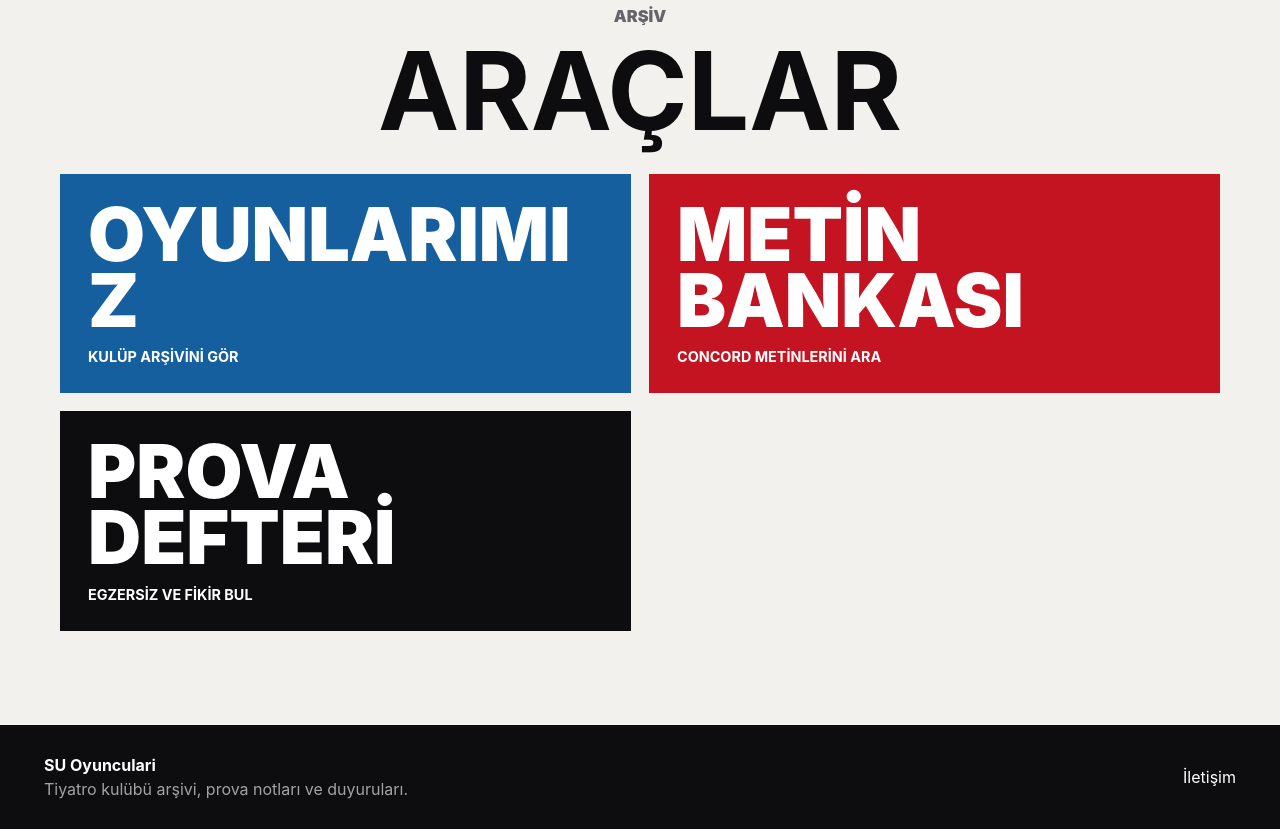
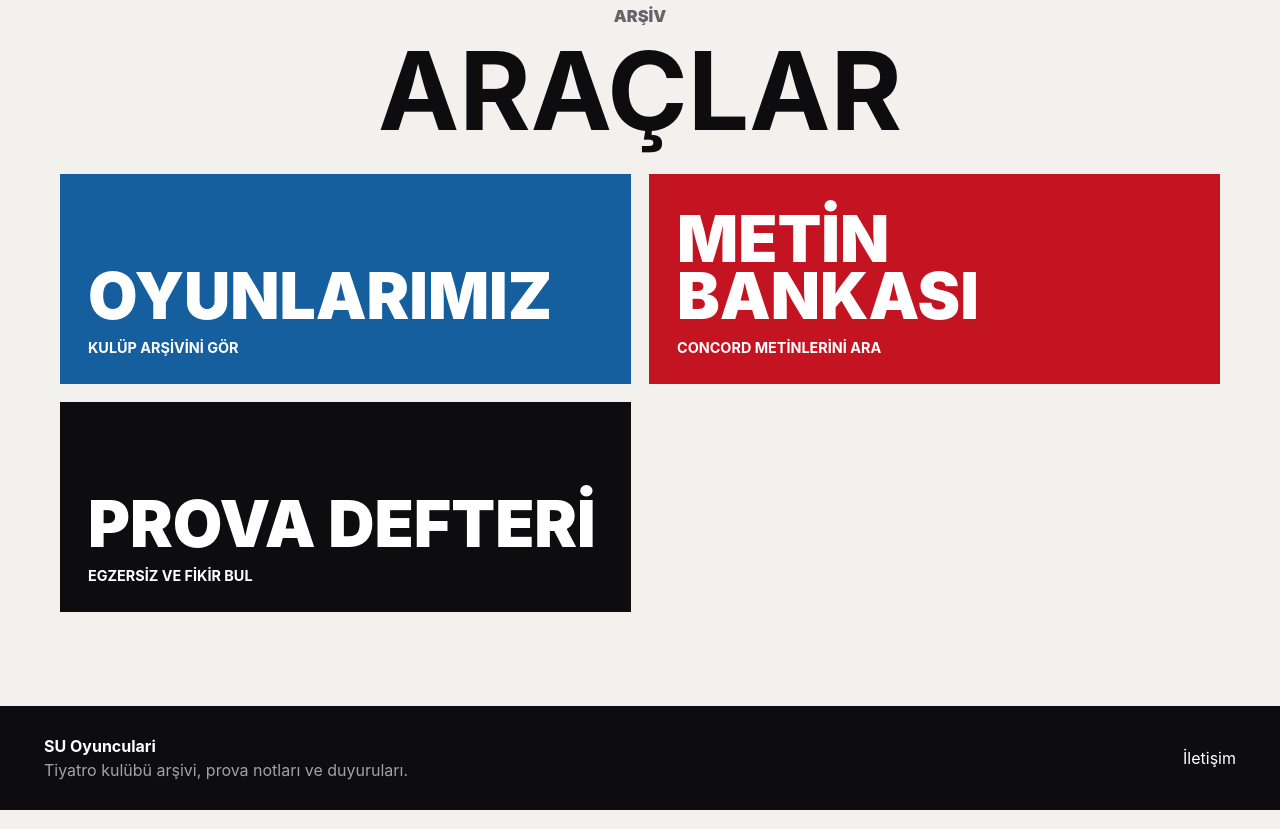
Before and after one commit to Dospacite/suoyunculari, an Astro site: page / in a window 1280 px wide. Shown: the part 1879-2708 px from the top of the page. Built offline with nearby package versions, Linux system fonts and the light colour scheme; Astro itself is replaced by a stand-in of ours; no server answers.

Commit message:
Tune tool tile responsive type

```diff
--- a/src/styles/global.css
+++ b/src/styles/global.css
@@ -381,7 +381,7 @@ img {
 }
 
 .tool-tile span {
-  font-size: clamp(1.65rem, 7vw, 2.2rem);
+  font-size: clamp(1.65rem, 6vw, 4rem);
   font-weight: 950;
   line-height: 0.9;
   max-width: 100%;
@@ -672,7 +672,7 @@ dd {
   }
 
   .tool-tile span {
-    font-size: clamp(2.9rem, 6.4vw, 4.6rem);
+    font-size: clamp(2.4rem, 5.2vw, 4rem);
   }
 
   .play-row a,
```
